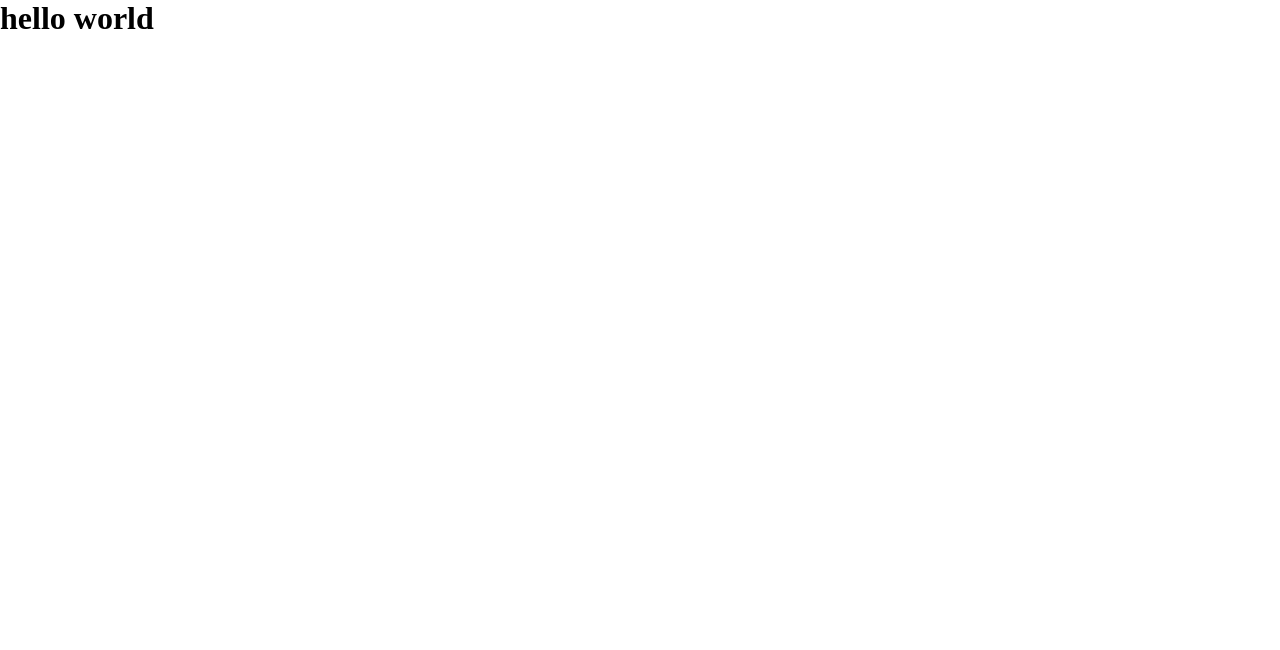
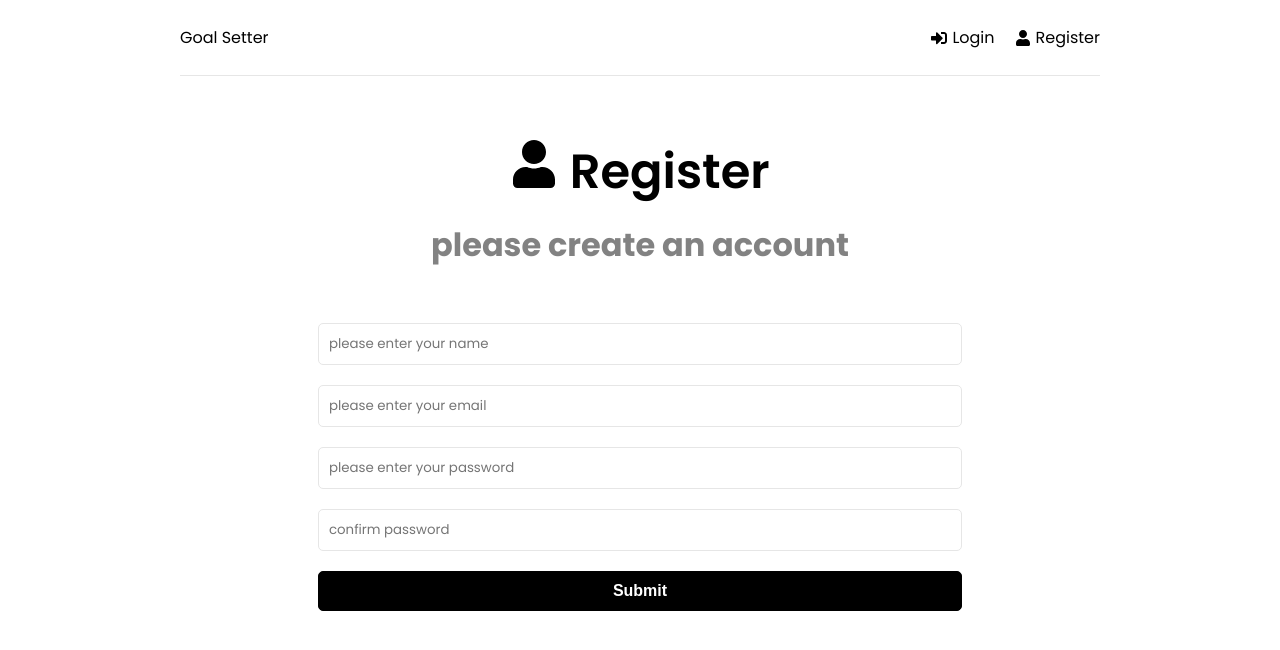
Before and after one commit to Mohammad-jf/goals-app-mern, a React (Create React App) app in the folder frontend/: page /register in a window 1280 px wide. Shown: the top 650 px of the page. Built offline with nearby package versions, Linux system fonts and the light colour scheme.

Commit message:
login and register pages

```diff
--- a/frontend/package.json
+++ b/frontend/package.json
@@ -9,8 +9,12 @@
     "@testing-library/user-event": "^14.5.1",
     "react": "^18.2.0",
     "react-dom": "^18.2.0",
+    "react-icons": "^4.11.0",
     "react-redux": "^8.1.3",
+    "react-router": "^6.16.0",
+    "react-router-dom": "^6.16.0",
     "react-scripts": "5.0.1",
+    "react-toastify": "^9.1.3",
     "web-vitals": "^2.1.4"
   },
   "scripts": {
--- a/frontend/src/App.js
+++ b/frontend/src/App.js
@@ -1,9 +1,26 @@
-
+import { BrowserRouter as Router } from 'react-router-dom';
+import { Routes, Route } from 'react-router-dom';
+import { ToastContainer } from 'react-toastify';
+import 'react-toastify/dist/ReactToastify.css';
+import Dashboard from './pages/Dashboard';
+import Register from './pages/Register';
+import Login from './pages/Login';
+import Header from './components/Header';
 function App() {
   return (
-    <div className="">
-      <h1>hello world</h1>
-    </div>
+    <>
+      <Router>
+        <div className="container">
+          <Header />
+          <Routes>
+            <Route path='/' element={<Dashboard />} />
+            <Route path='/login' element={<Login />} />
+            <Route path='/register' element={<Register />} />
+          </Routes>
+          <ToastContainer />
+        </div>
+      </Router>
+    </>
   );
 }
 
--- /dev/null
+++ b/frontend/src/components/Header.jsx
@@ -0,0 +1,24 @@
+import React from 'react'
+import { FaSignInAlt, FaSignOutAlt, FaUser } from 'react-icons/fa'
+import { Link } from 'react-router-dom'
+
+
+const Header = () => {
+    return (
+        <header className='header'>
+            <div className="logo">
+                <Link to='/'>Goal Setter</Link>
+            </div>
+            <ul>
+                <li>
+                    <Link to='/login'><FaSignInAlt /> Login</Link>
+                </li>
+                <li>
+                    <Link to='/register'><FaUser /> Register</Link>
+                </li>
+            </ul>
+        </header>
+    )
+}
+
+export default Header
--- a/frontend/src/index.css
+++ b/frontend/src/index.css
@@ -1,5 +1,215 @@
+@import url('https://fonts.googleapis.com/css2?family=Poppins:wght@300;400;600;700&display=swap');
+
 * {
   margin: 0;
   padding: 0;
   box-sizing: border-box;
 }
+
+body {
+  font-family: 'Poppins', sans-serif;
+  height: 100vh;
+}
+
+a {
+  text-decoration: none;
+  color: #000;
+}
+
+p {
+  line-height: 1.7;
+}
+
+ul {
+  list-style: none;
+}
+
+li {
+  line-height: 2.2;
+}
+
+h1,
+h2,
+h3 {
+  font-weight: 600;
+  margin-bottom: 10px;
+}
+
+.container {
+  width: 100%;
+  max-width: 960px;
+  margin: 0 auto;
+  padding: 0 20px;
+  text-align: center;
+}
+
+.header {
+  display: flex;
+  justify-content: space-between;
+  align-items: center;
+  padding: 20px 0;
+  border-bottom: 1px solid #e6e6e6;
+  margin-bottom: 60px;
+}
+
+.header ul {
+  display: flex;
+  align-items: center;
+  justify-content: space-between;
+}
+
+.header ul li {
+  margin-left: 20px;
+}
+
+.header ul li a {
+  display: flex;
+  align-items: center;
+}
+
+.header ul li a:hover {
+  color: #777;
+}
+
+.header ul li a svg {
+  margin-right: 5px;
+}
+
+.heading {
+  font-size: 2rem;
+  font-weight: 700;
+  margin-bottom: 50px;
+  padding: 0 20px;
+}
+
+.heading p {
+  color: #828282;
+}
+
+.goals {
+  display: grid;
+  grid-template-columns: repeat(2, 1fr);
+  gap: 10px;
+}
+
+.goal {
+  background-color: #f4f4f4;
+  margin: 10px 0;
+  padding: 20px 0 10px;
+  position: relative;
+}
+
+.goal .close {
+  position: absolute;
+  top: 10px;
+  right: 15px;
+  cursor: pointer;
+  border: none;
+  background: none;
+}
+
+.form,
+.content {
+  width: 70%;
+  margin: 0 auto;
+}
+
+.form-group {
+  margin-bottom: 10px;
+}
+
+.form-group input,
+.form-group textarea,
+.form-group select {
+  width: 100%;
+  padding: 10px;
+  border: 1px solid #e6e6e6;
+  border-radius: 5px;
+  margin-bottom: 10px;
+  font-family: inherit;
+}
+
+.form-group label {
+  text-align: left;
+  display: block;
+  margin: 0 0 5px 3px;
+}
+
+.btn {
+  padding: 10px 20px;
+  border: 1px solid #000;
+  border-radius: 5px;
+  background: #000;
+  color: #fff;
+  font-size: 16px;
+  font-weight: 700;
+  cursor: pointer;
+  text-align: center;
+  appearance: button;
+  display: flex;
+  align-items: center;
+  justify-content: center;
+}
+
+.btn svg {
+  margin-right: 8px;
+}
+
+.btn-reverse {
+  background: #fff;
+  color: #000;
+}
+
+.btn-block {
+  width: 100%;
+  margin-bottom: 20px;
+}
+
+.btn:hover {
+  transform: scale(0.98);
+}
+
+.loadingSpinnerContainer {
+  position: fixed;
+  top: 0;
+  right: 0;
+  bottom: 0;
+  left: 0;
+  background-color: rgba(0, 0, 0, 0.5);
+  z-index: 5000;
+  display: flex;
+  justify-content: center;
+  align-items: center;
+}
+
+.loadingSpinner {
+  width: 64px;
+  height: 64px;
+  border: 8px solid;
+  border-color: #000 transparent #555 transparent;
+  border-radius: 50%;
+  animation: spin 1.2s linear infinite;
+}
+
+@keyframes spin {
+  0% {
+    transform: rotate(0deg);
+  }
+  100% {
+    transform: rotate(360deg);
+  }
+}
+
+@media (max-width: 600px) {
+  .form {
+    width: 90%;
+  }
+
+  .heading h1 {
+    font-size: 2rem;
+  }
+
+  .heading p {
+    font-size: 1.5rem;
+  }
+}
--- /dev/null
+++ b/frontend/src/pages/Dashboard.jsx
@@ -0,0 +1,9 @@
+import React from 'react'
+
+const Dashboard = () => {
+  return (
+    <div>Dashboard</div>
+  )
+}
+
+export default Dashboard
--- /dev/null
+++ b/frontend/src/pages/Login.jsx
@@ -0,0 +1,71 @@
+import React, { useEffect, useState } from 'react'
+import { FaSignInAlt } from 'react-icons/fa'
+
+
+
+
+
+const Login = () => {
+    const [formData, setFromData] = useState({
+        email: '',
+        password: '',
+    });
+
+    const { email, password } = formData;
+
+
+    const onChange = (e) => {
+        setFromData((prevState) => ({
+            ...prevState,
+            [e.target.name]: e.target.value
+        }))
+    }
+
+    const onSubmit = (e) => {
+        e.preventDefault();
+
+    }
+
+    return (
+        <>
+            <section className='heading'>
+                <h1><FaSignInAlt /> Login</h1>
+                <p>Login and Start Setting Goals</p>
+            </section>
+
+
+            <section className='form'>
+                <form onSubmit={onSubmit}>
+
+                    <div className="form-group">
+                        <input type="email"
+                            id='email'
+                            name='email'
+                            value={email}
+                            onChange={onChange}
+                            placeholder='please enter your email' />
+                    </div>
+
+                    <div className="form-group">
+                        <input type="password"
+                            id='password'
+                            name='password'
+                            value={password}
+                            onChange={onChange}
+                            placeholder='please enter your password' />
+                    </div>
+
+                    <div className="form-group">
+                        <button className='btn btn-block' type='submit'>
+                            Submit
+                        </button>
+                    </div>
+                </form>
+
+            </section>
+        </>
+
+    )
+}
+
+export default Login
--- /dev/null
+++ b/frontend/src/pages/Register.jsx
@@ -0,0 +1,91 @@
+import React, { useEffect, useState } from 'react'
+import { FaUser } from 'react-icons/fa'
+
+
+
+
+
+const Register = () => {
+    const [formData, setFromData] = useState({
+        name: '',
+        email: '',
+        password: '',
+        password2: ''
+    });
+
+    const { name, email, password, password2 } = formData;
+
+
+    const onChange = (e) => {
+        setFromData((prevState) => ({
+            ...prevState,
+            [e.target.name]: e.target.value
+        }))
+    }
+
+    const onSubmit = (e) => {
+        e.preventDefault();
+
+    }
+
+    return (
+        <>
+            <section className='heading'>
+                <h1><FaUser /> Register</h1>
+                <p>please create an account</p>
+            </section>
+
+
+            <section className='form'>
+                <form onSubmit={onSubmit}>
+
+                    <div className="form-group">
+                        <input type="text"
+                            id='name'
+                            name='name'
+                            value={name}
+                            onChange={onChange}
+                            placeholder='please enter your name' />
+                    </div>
+
+                    <div className="form-group">
+                        <input type="email"
+                            id='email'
+                            name='email'
+                            value={email}
+                            onChange={onChange}
+                            placeholder='please enter your email' />
+                    </div>
+
+                    <div className="form-group">
+                        <input type="password"
+                            id='password'
+                            name='password'
+                            value={password}
+                            onChange={onChange}
+                            placeholder='please enter your password' />
+                    </div>
+
+                    <div className="form-group">
+                        <input type="password"
+                            id='password2'
+                            name='password2'
+                            value={password2}
+                            onChange={onChange}
+                            placeholder='confirm password' />
+                    </div>
+
+                    <div className="form-group">
+                        <button className='btn btn-block' type='submit'>
+                            Submit
+                        </button>
+                    </div>
+                </form>
+
+            </section>
+        </>
+
+    )
+}
+
+export default Register
```
Also changed, not shown: 1 other file (tests, documents, lock files or other folders).
